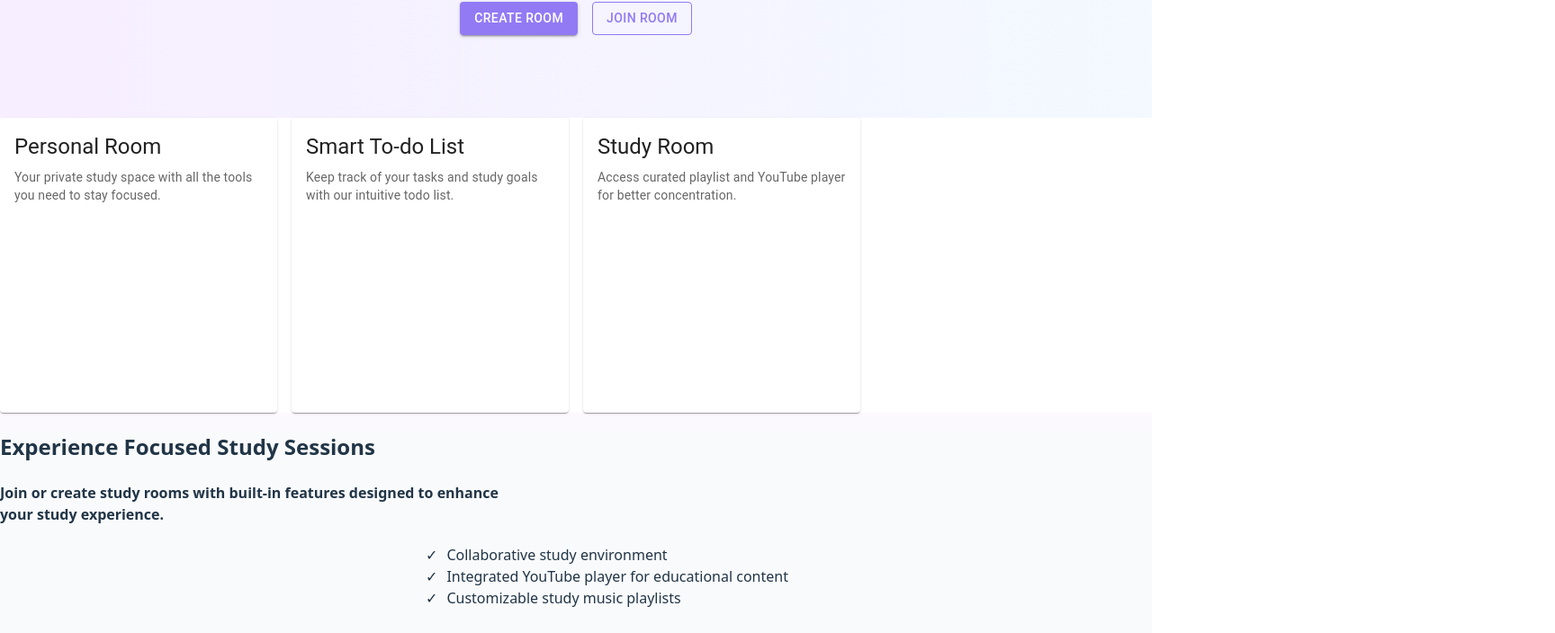
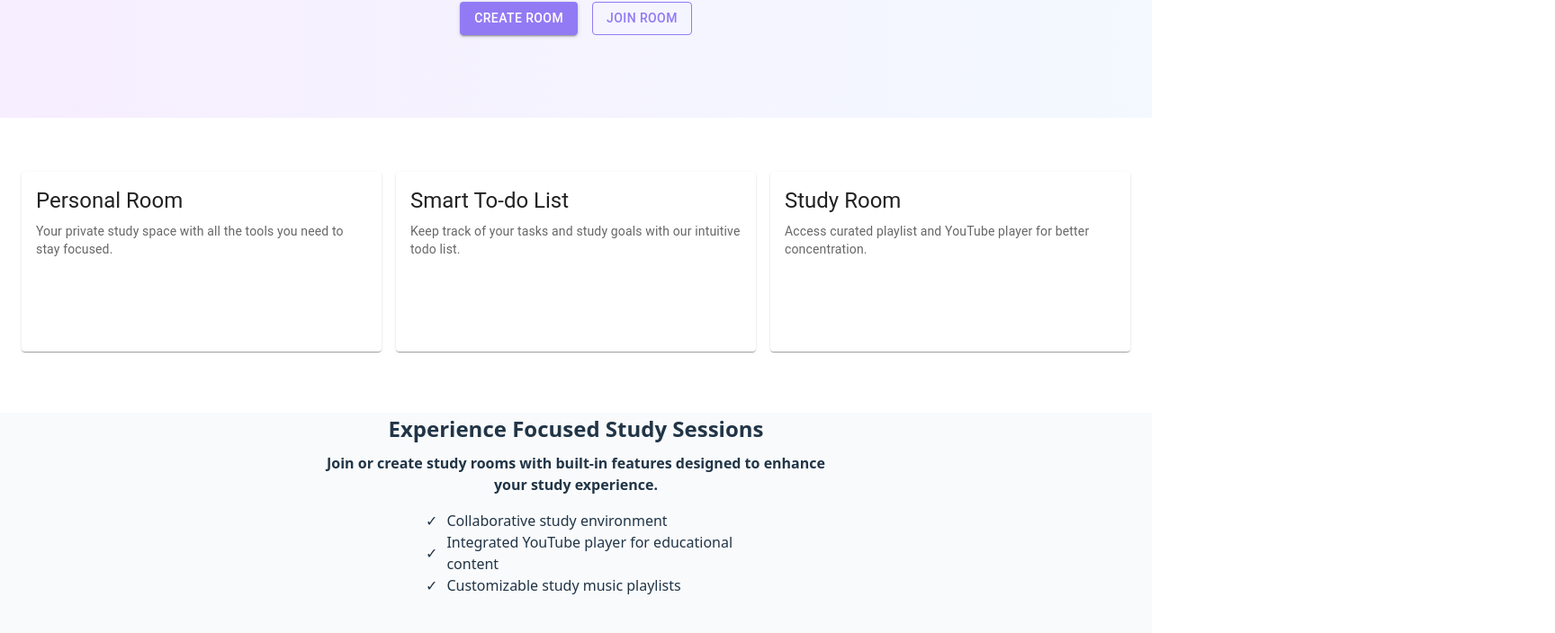
Before and after one commit to ImenKhezzar/SOEN357, a React (Vite) app in the folder study-group-app/frontend/: page / in a window 1280 px wide. Shown: the part 316-1020 px from the top of the page at 90% size, 1728 px wide, since content can reach past the window. Built offline with nearby package versions, Linux system fonts and the light colour scheme; no server answers.

Commit message:
dwqbjdbqw

```diff
--- a/study-group-app/frontend/src/App.css
+++ b/study-group-app/frontend/src/App.css
@@ -1,7 +1,6 @@
 #root {
   margin: 0;
   padding: 0;
-
 }
 
 body {
@@ -20,7 +19,7 @@ body {
 }
 
 .purple-box {
-  background-color: #FCF9FF;
+  background-color: #fcf9ff;
   padding: 10px;
   border-radius: 10px;
   justify-content: center;
@@ -127,7 +126,7 @@ button.submit-button {
 }
 
 button.add-list-button {
-  color: #927AF4;
+  color: #927af4;
   text-transform: none;
   font-size: 0.8em;
 }
--- a/study-group-app/frontend/src/pages/Welcome.tsx
+++ b/study-group-app/frontend/src/pages/Welcome.tsx
@@ -48,19 +48,22 @@ const Welcome = () => {
               <Button color="inherit">Rooms</Button>
               <Button color="inherit">About</Button>
               <Button variant="contained" sx={{ backgroundColor: "#927AF4" }}>
-                Get Started
+                Sign Up
               </Button>
             </Box>
           </Toolbar>
         </AppBar>
       </div>
 
+      {/* FRIST BLOCK */}
       <div
         className="first-block"
         style={{
           background: "linear-gradient(90deg, #F7EEFF 0%, #F3F9FF 100%)",
           width: "100vw",
           height: "383px",
+          display: "flex",
+          justifyContent: "center",
         }}
       >
         <Stack className="content" direction="column" spacing={7}>
@@ -85,6 +88,8 @@ const Welcome = () => {
           </Stack>
         </Stack>
       </div>
+
+      {/* SECOND BLOCK */}
       <div
         className="second-block"
         style={{
@@ -97,11 +102,14 @@ const Welcome = () => {
       >
         <Box
           sx={{
+            marginTop: "60px",
             width: "100%",
-            display: "grid",
+            height: "200px",
+            display: "flex",
             gridTemplateColumns:
               "repeat(auto-fill, minmax(min(300px, 100%), 1fr))",
             gap: 2,
+            justifyContent: "center",
           }}
         >
           {cards.map((card, index) => (
@@ -119,19 +127,40 @@ const Welcome = () => {
         </Box>
       </div>
 
+      {/* THIRD BLOCK */}
       <div
         className="third-block"
-        style={{ height: "400px", backgroundColor: "#F9FAFB", width: "100vw" }}
+        style={{
+          height: "400px",
+          backgroundColor: "#F9FAFB",
+          width: "100vw",
+        }}
       >
-        <h2> Experience Focused Study Sessions </h2>
-        <h4>
-          {" "}
-          Join or create study rooms with built-in features designed to enhance{" "}
-          <br /> your study experience.
+        <Stack className="content" direction="column" spacing={7}>
+          <Stack
+            className="block2-text"
+            direction="column"
+            spacing={1}
+            alignItems="center"
+          >
+            <h2>Experience Focused Study Sessions</h2>
+            <h4 style={{ textAlign: "center" }}>
+              Join or create study rooms with built-in features designed to
+              enhance <br />
+              your study experience.
             </h4>
-        <div className="check-list" style={{ width: "30vw", margin: "0 auto" }}>
+          </Stack>
+
+          <div
+            className="check-list"
+            style={{ width: "30vw", margin: "0 auto" }}
+          >
             <ul
-            style={{ listStyleType: "none", paddingLeft: "0", width: "100vw" }}
+              style={{
+                listStyleType: "none",
+                paddingLeft: "0",
+                width: "100%",
+              }}
             >
               <li
                 style={{
@@ -165,6 +194,7 @@ const Welcome = () => {
               </li>
             </ul>
           </div>
+        </Stack>
       </div>
     </div>
   );
```
Lines whose indentation alone changed are shown as unchanged.
